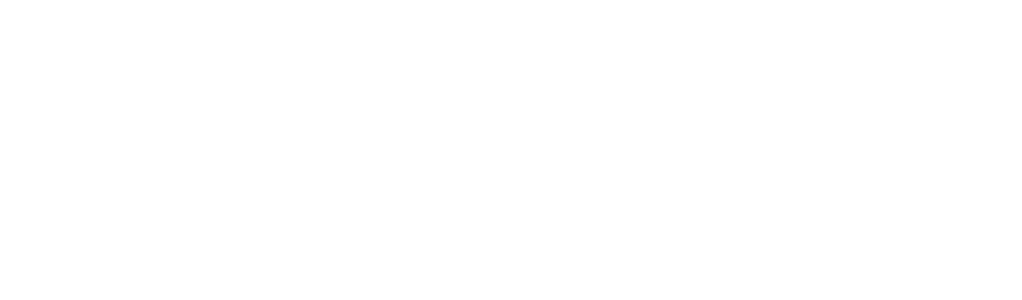
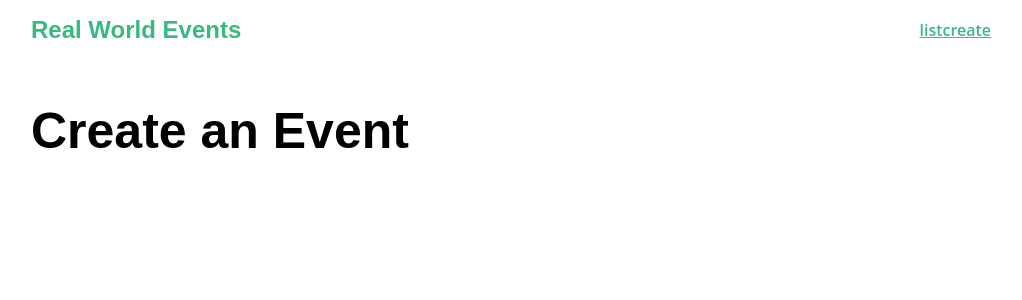
Before and after one commit to BrendanA/real-world-nuxt, a Nuxt app: page /create in a window 1280 px wide. Before the commit this address had no page. Shown: the top 300 px of the page, without its empty margins (129-1151 px from the left). Built offline with nearby package versions, Linux system fonts and the light colour scheme.

Commit message:
end of lesson 3

```diff
--- /dev/null
+++ b/components/NavBar.vue
@@ -0,0 +1,40 @@
+<template>
+    <div class="nav">
+        <nuxt-link to="/" class="brand">
+            Real World Events
+        </nuxt-link>
+        <nav>
+            <nuxt-link to="/"> list </nuxt-link>
+            <nuxt-link to="/create"> create </nuxt-link>
+        </nav>
+    </div>
+</template>
+
+<style scoped>
+    .brand {
+      font-family: 'Montserrat', sans-serif;
+      font-weight: 700;
+      font-size: 1.5em;
+      color: #39b982;
+      text-decoration: none;
+    }
+    .nav {
+      display: flex;
+      justify-content: space-between;
+      align-items: center;
+      height: 60px;
+    }
+    .nav .nav-item {
+      box-sizing: border-box;
+      margin: 0 5px;
+      color: rgba(0, 0, 0, 0.5);
+      text-decoration: none;
+    }
+    .nav .nav-item.router-link-exact-active {
+      color: #39b982;
+      border-bottom: solid 2px #39b982;
+    }
+    .nav a {
+      display: inline-block;
+    }
+</style>
--- a/layouts/default.vue
+++ b/layouts/default.vue
@@ -1,8 +1,18 @@
 <template>
   <div id="app">
+    <nav-bar/>
     <nuxt />
   </div>
 </template>
+
+<script>
+import NavBar from '~/components/NavBar.vue'
+export default {
+  components: {
+    NavBar
+  }
+}
+</script>
 
 <style>
   html {
@@ -18,7 +28,8 @@
   }
   #app {
     box-sizing: border-box;
-    width: 500px;
+    max-width: 1000px;
+    width: 100%;
     padding: 0 20px 20px;
     margin: 0 auto;
   }
--- /dev/null
+++ b/pages/create.vue
@@ -0,0 +1,5 @@
+<template>
+  <div>
+    <h1> Create an Event </h1>
+  </div>
+</template>
```
Also changed, not shown: components/Logo.vue (deleted, +0 -29 lines).
